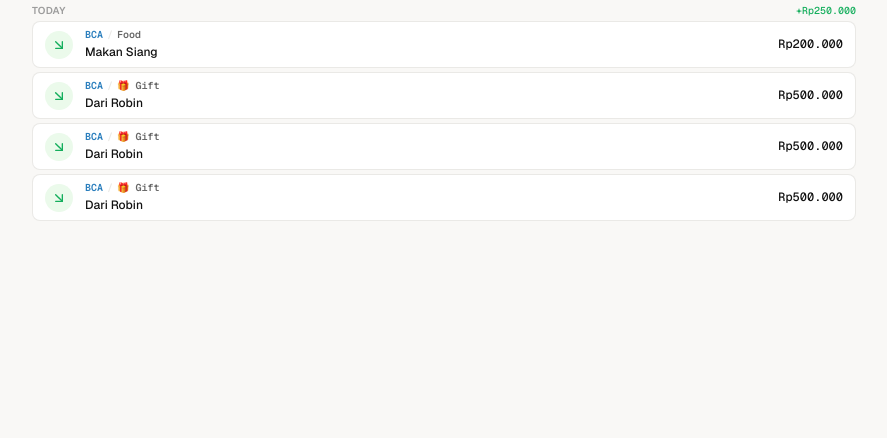
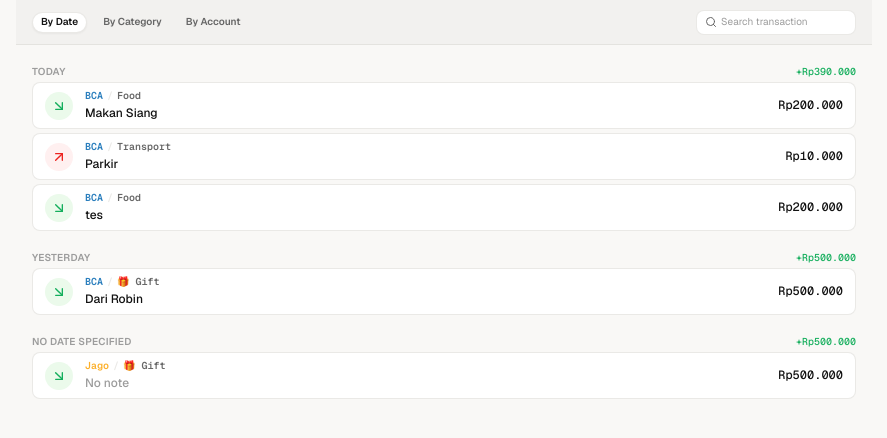
Before and after one commit to githubhiseka/hangry-fe-intern-test, a React (Vite) app: page / in a window 1280 px wide. Shown: the top 438 px of the page, without its empty margins (196-1083 px from the left). Built offline with nearby package versions, Linux system fonts and the light colour scheme.

Commit message:
feat: list transaction by date
+ other filters are still stub
+ only sort by date by their input order
+ handled invalid date format to "NO DATE SPECIFIED"
+ handled no transactions by correct error message

```diff
--- a/src/App.jsx
+++ b/src/App.jsx
@@ -1,15 +1,7 @@
-import { useState } from 'react'
-import reactLogo from './assets/react.svg'
-import viteLogo from './assets/vite.svg'
-import heroImg from './assets/hero.png'
-import TransactionItem from './components/TransactionItem'
-import DateGroup from './components/DateGroup'
+import TransactionList from './components/TransactionList'
 
 function App() {
-
-  return (
-    <div className="flex flex-col items-center gap-1">
-      <DateGroup label="Today" dailyTotal={250000} transactions={[
+  const transactions = [
     {
       id: 1,
       type: "income",
@@ -17,14 +9,16 @@ function App() {
       category: "Food",
       note: "Makan Siang",
       amount: 200000,
+      date: "12-05-2026",
     },
     {
       id: 2,
-          type: "income",
+      type: "expense",
       account: "BCA",
-          category: "🎁 Gift",
-          note: "Dari Robin",
-          amount: 500000,
+      category: "Transport",
+      note: "Parkir",
+      amount: 10000,
+      date: "12-05-2026",
     },
     {
       id: 3,
@@ -33,17 +27,30 @@ function App() {
       category: "🎁 Gift",
       note: "Dari Robin",
       amount: 500000,
+      date: "11-05-2026",
     },
     {
       id: 4,
       type: "income",
+      account: "Jago",
+      category: "🎁 Gift",
+      note: "",
+      amount: 500000,
+      date: "hehe",
+    },
+    {
+      id: 5,
+      type: "income",
       account: "BCA",
-          category: "🎁 Gift",
-          note: "Dari Robin",
-          amount: 500000,
+      category: "Food",
+      note: "tes",
+      amount: 200000,
+      date: "12-05-2026",
     },
-      ]} />
-    </div>
+  ]
+
+  return (
+    <TransactionList transactions={transactions} />
   )
 }
 
--- /dev/null
+++ b/src/components/TransactionList.jsx
@@ -0,0 +1,136 @@
+import { useState } from "react";
+import { Search } from "lucide-react";
+import DateGroup from "./DateGroup";
+
+const TABS = ["By Date", "By Category", "By Account"];
+const UNKNOWN_GROUP = "NO DATE SPECIFIED";
+
+function parseDateFromDmy(dateStr) {
+  if (!dateStr) return null;
+
+  const match = /^(\d{2})-(\d{2})-(\d{4})$/.exec(dateStr);
+  if (!match) return null;
+
+  const day = Number(match[1]);
+  const month = Number(match[2]);
+  const year = Number(match[3]);
+  const date = new Date(year, month - 1, day);
+
+  if (
+    Number.isNaN(date.getTime()) ||
+    date.getFullYear() !== year ||
+    date.getMonth() !== month - 1 ||
+    date.getDate() !== day
+  ) {
+    return null;
+  }
+
+  return date;
+}
+
+function normalizeDmy(dateStr) {
+  const date = parseDateFromDmy(dateStr);
+  if (!date) return null;
+
+  const day = String(date.getDate()).padStart(2, "0");
+  const month = String(date.getMonth() + 1).padStart(2, "0");
+  const year = String(date.getFullYear());
+
+  return `${day}-${month}-${year}`;
+}
+
+function formatLabel(dateStr) {
+  const date = parseDateFromDmy(dateStr);
+  if (!date) return UNKNOWN_GROUP;
+
+  const today = new Date();
+  const yesterday = new Date();
+  yesterday.setDate(today.getDate() - 1);
+
+  if (date.toDateString() === today.toDateString()) return "TODAY";
+  if (date.toDateString() === yesterday.toDateString()) return "YESTERDAY";
+
+  return normalizeDmy(dateStr);
+}
+
+export default function TransactionList({ transactions }) {
+  const [activeTab, setActiveTab] = useState("By Date");
+  const [search, setSearch] = useState("");
+
+  const filtered = transactions.filter((t) =>
+    t.note.toLowerCase().includes(search.toLowerCase()) ||
+    t.category.toLowerCase().includes(search.toLowerCase())
+  );
+
+  const grouped = filtered.reduce((acc, t) => {
+    const normalizedDate = normalizeDmy(t.date);
+    const key = normalizedDate ?? UNKNOWN_GROUP;
+    if (!acc[key]) acc[key] = [];
+    acc[key].push(t);
+    return acc;
+  }, {});
+
+  const sortedDates = Object.keys(grouped).sort((a, b) => {
+    if (a === UNKNOWN_GROUP) return 1;
+    if (b === UNKNOWN_GROUP) return -1;
+
+    const dateA = parseDateFromDmy(a);
+    const dateB = parseDateFromDmy(b);
+
+    if (!dateA || !dateB) return 0;
+    return dateB - dateA;
+  });
+
+  return (
+    <div className="flex flex-col items-center">
+      {/* Toolbar */}
+      <div className="flex h-[45px] w-[856px] items-center justify-between border-b border-border bg-bg-surface-alt px-4 py-2 box-border">
+        <div className="flex h-[29px] items-center gap-2 py-1">
+          {TABS.map((tab) => (
+            <button
+              key={tab}
+              onClick={() => setActiveTab(tab)}
+              className={`flex items-center justify-center gap-1 text-xs font-semibold cursor-pointer whitespace-nowrap
+                ${activeTab === tab
+                  ? "h-[21px] rounded-[24px] border-[0.8px] border-border bg-bg-white px-2 py-1 text-text-default shadow-[0px_1px_2px_0px_rgba(38,38,38,0.05)]"
+                  : "h-[21px] px-2 py-1 text-text-secondary"
+                }`}
+            >
+              {tab}
+            </button>
+          ))}
+        </div>
+
+        {/* Search */}
+        <div className="flex h-[25px] w-[160px] items-center gap-1 rounded-[8px] border-[0.5px] border-border bg-bg-white px-2 py-[6px] box-border">
+          <Search size={12} className="h-3 w-3 shrink-0 text-text-secondary" />
+          <input
+            type="text"
+            placeholder="Search transaction"
+            value={search}
+            onChange={(e) => setSearch(e.target.value)}
+            className="flex-1 text-xs font-normal text-text-default bg-transparent outline-none placeholder:text-text-muted"
+          />
+        </div>
+      </div>
+
+      {/* Groups */}
+      <div className="flex flex-col items-center gap-4 p-4">
+        {sortedDates.length === 0 ? (
+          <p className="text-sm text-text-muted text-center py-8">No transactions found.</p>
+        ) : (
+          sortedDates.map((date) => (
+            <DateGroup
+              key={date}
+              label={formatLabel(date)}
+              transactions={grouped[date]}
+              dailyTotal={grouped[date].reduce((sum, t) =>
+                t.type === "income" ? sum + t.amount : sum - t.amount, 0
+              )}
+            />
+          ))
+        )}
+      </div>
+    </div>
+  );
+}
```
Lines whose indentation alone changed are shown as unchanged.
